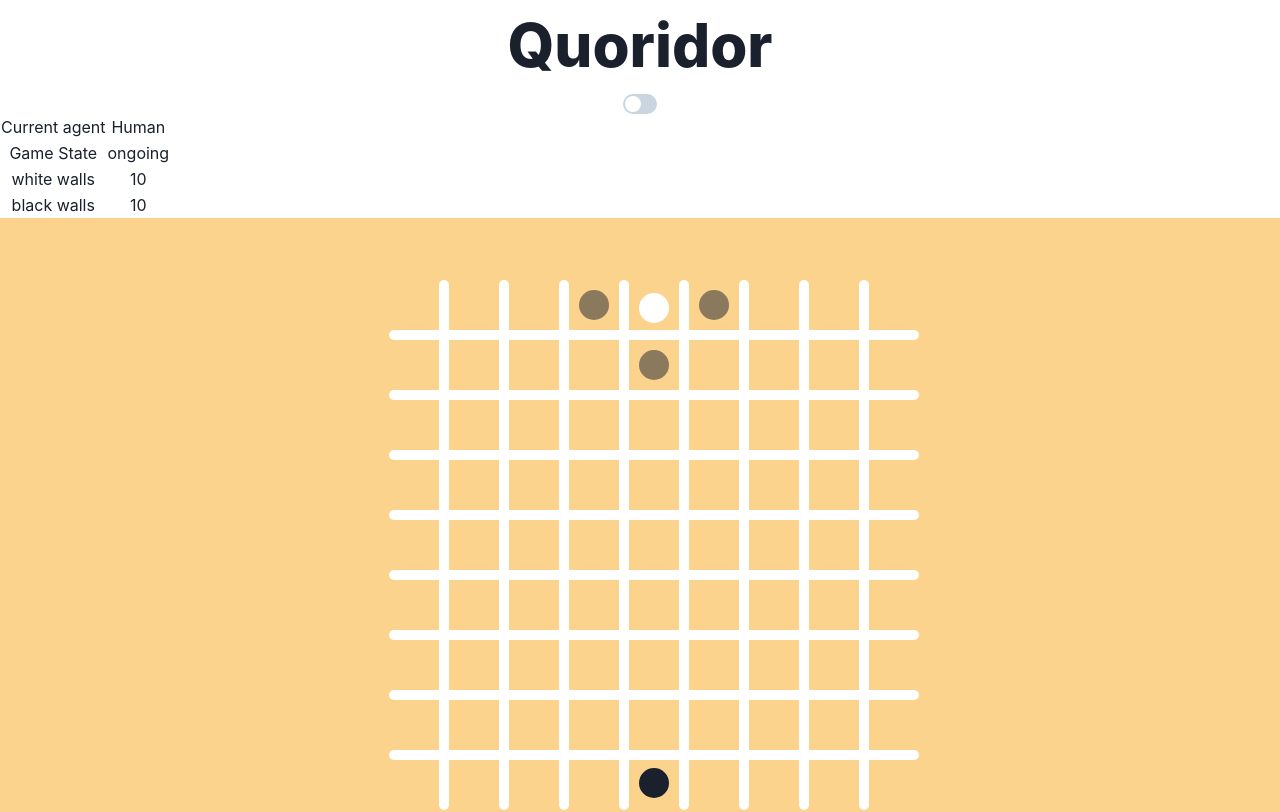
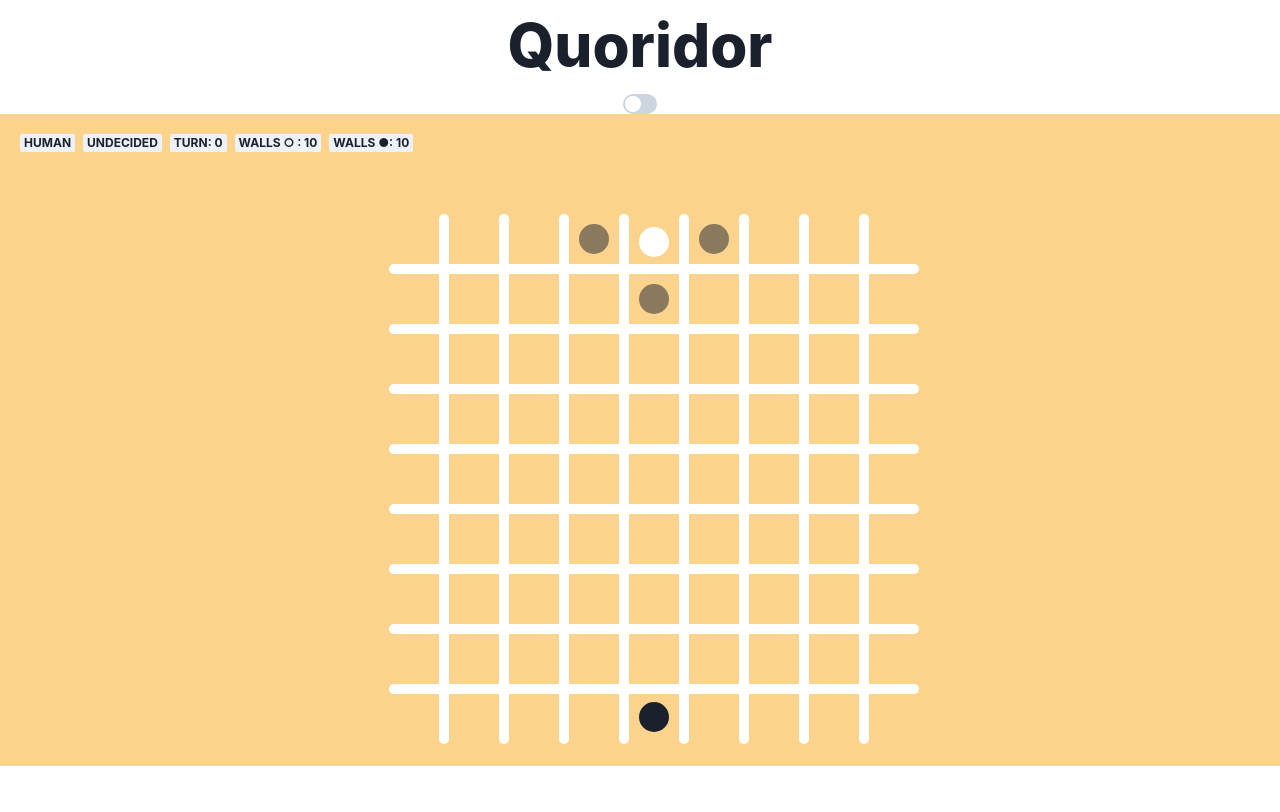
Before and after one commit to gottschali/quoridor-web, a React (Create React App) app: page / in a window 1280 px wide. Both pictures are taken after a click on the button "Create Game". Built offline with nearby package versions, Linux system fonts and the light colour scheme.

Commit message:
Movehistory

```diff
--- a/src/ui/GameController.tsx
+++ b/src/ui/GameController.tsx
@@ -1,4 +1,4 @@
-import { Switch } from "@chakra-ui/react";
+import { Badge, Box, CircularProgress, Flex, Spacer, Stack, Switch } from "@chakra-ui/react";
 import { useEffect, useState } from "react";
 import { Agent } from "../agents/Agent";
 import { HumanAgent } from "../agents/HumanAgent";
@@ -6,6 +6,7 @@ import { Move } from "../quoridor/Move";
 import { Player } from "../quoridor/Player";
 import { Notation } from "../quoridor/State";
 import { Agents, GameSetup } from "./GameSetup";
+import { MoveHistory } from "./MoveHistory";
 import { QuoridorBoard } from "./QuoridorBoard";
 import { useGame } from "./useGame";
 
@@ -50,6 +51,22 @@ export function GameController() {
         }
     }
 
+    const [thinking, setThinking] = useState<boolean>(false);
+
+    const think = async () => {
+        if (currentAgent.getMove && !game.state.isGameOver()) {
+            console.log("Automatically getting move")
+            setThinking(true);
+            await new Promise(r => setTimeout(r, 50));
+            submitMove(currentAgent.getMove(game.state));
+            setThinking(true);
+        }
+    }
+
+    useEffect(() => {
+        think();
+    }, [game.turn, currentAgent]);
+
     const createGame = () => {
         console.log('Creating game');
         // TODO: Actually reset the game!
@@ -67,10 +84,26 @@ export function GameController() {
             {!creating &&
              <div>
              <Switch checked={showSettings} onChange={()=>setShowSettings(!showSettings)} />
-             <QuoridorBoard  controlled={controlled}
-                            agent={currentAgent}
-                            game={game}
-                            submitMove={submitMove} />
+                <Box w="100%" p={5} className='board-container' bg="orange.200">
+                    <Stack direction='row'>
+                        <Badge>
+                            {currentAgent.name} {thinking && <CircularProgress isIndeterminate color='green.300' />}
+                        </Badge>
+                        {game.state.isGameOver()
+                        ? <Badge> Winner: {game.state.winner() === Player.white ? "○" : "●" }</Badge>
+                         : <Badge> undecided </Badge>
+                        }
+                        <Badge>turn: {game.turn} </Badge>
+                        <Badge>walls ○ : {game.state.wallsAvailable[Player.white]} </Badge>
+                        <Badge>walls ●: {game.state.wallsAvailable[Player.black]} </Badge>
+                    </Stack>
+
+                    <QuoridorBoard  controlled={controlled}
+                                    agent={currentAgent}
+                                    game={game}
+                                    submitMove={submitMove} />
+             </Box>
+                <MoveHistory history={game.history} restoreHistory={game.restoreHistory} />
              </div>}
 
         </div>
--- a/src/ui/MoveHistory.tsx
+++ b/src/ui/MoveHistory.tsx
@@ -1,15 +1,20 @@
-import { Move } from "../quoridor/Move";
+import { ListItem, OrderedList } from "@chakra-ui/react";
+import { Notation } from "../quoridor/State";
 
 interface props {
-    history: Move[],
+    history: Notation[],
     restoreHistory: (i: number) => void;
 }
 export function MoveHistory({history, restoreHistory}: props)  {
 
-    return <ol>
+    return <OrderedList>
                 {history.map((move, i) => (
-                    <li key={i} > <button onClick={() => restoreHistory(i)}> {JSON.stringify(move)} </button></li>
+                    <ListItem key={i}>
+                        <button onClick={() => restoreHistory(i)}>
+                            {move}
+                        </button
+                    ></ListItem>
                 ))}
-            </ol>
+            </OrderedList>
 
 }
--- a/src/ui/QuoridorBoard.tsx
+++ b/src/ui/QuoridorBoard.tsx
@@ -1,7 +1,7 @@
-import { Box, Center, Table, TableContainer, Tbody, Td, Thead, Tr } from "@chakra-ui/react";
+import { Badge, Box, Stack, Table, TableContainer, Tbody, Td, Thead, Tr } from "@chakra-ui/react";
 import { Dispatch, useEffect, useRef, useState } from "react"
 import { Agent } from "../agents/Agent";
-import { Move, Orientation, WallMove } from "../quoridor/Move";
+import { Orientation, WallMove } from "../quoridor/Move";
 import { Player } from "../quoridor/Player";
 import { posToString, moveToNotation, Notation, State, Pos } from "../quoridor/State";
 import './Game.css';
@@ -128,57 +128,18 @@ function MoveablePawn({player, position}: {player: Player, position: Pos}) {
 
 export function QuoridorBoard({controlled, game, submitMove, agent}: Props) {
     // const {state, restoreHistory, turn, step, proposeMove, matrix, history} = game;
-    const {state, matrix} = game;
+    const {state, matrix, turn} = game;
     // We use sentinel impossible values here
     const [wall0, setWall0] = useState<Pos>([-1, -1]);
     const [wall1, setWall1] = useState<Pos>([-2, -2]);
     const [wall2, setWall2] = useState<Pos>([-3, -3]);
-    const [thinking, setThinking] = useState<boolean>(false);
-
-    const think = async () => {
-        if (agent.getMove && !state.isGameOver()) {
-            console.log("Automatically getting move")
-            setThinking(true);
-            await new Promise(r => setTimeout(r, 50));
-            submitMove(agent.getMove(state));
-            setThinking(true);
-        }
-    }
-
-    useEffect(() => {
-        think();
-    }, [game.turn, agent]);
 
     const proposeProxy = (c: Pos) => {
         submitMove(posToString(c))
     }
 
     return (
-        <div className='board-container'>
-            <Box display="flex" alignItems="center">
-                <table className='gameInfo'>
-                    {/* <button onClick={() => step()}> {turn} </button> */}
-                    <tbody>
-                        <tr>
-                            <td> Current agent </td>
-                            <td> {agent.name} {thinking && ' thinking...'}</td>
-                        </tr>
-                        <tr>
-                            <td> Game State </td>
-                            <td> {state.isGameOver() ? state.winner() : 'ongoing'}</td>
-                        </tr>
-                        <tr>
-                            <td> white walls </td>
-                            <td> {state.wallsAvailable[0]} </td>
-                        </tr>
-                        <tr>
-                            <td> black walls </td>
-                            <td> {state.wallsAvailable[1]} </td>
-                        </tr>
-                    </tbody>
-                </table>
-            </Box>
-            <TableContainer className='board' width="100%" bg="orange.200">
+            <TableContainer className='board'>
                 <Table variant='unstyled' display='inline' className='gameTable' cellSpacing={0}>
                     <Thead>
                         <MoveablePawn player={Player.white} position={state.pawnPositions[Player.white]}/>
@@ -227,7 +188,5 @@ export function QuoridorBoard({controlled, game, submitMove, agent}: Props) {
                     </Tbody>
                 </Table>
             </TableContainer>
-            {/* <MoveHistory history={history} restoreHistory={restoreHistory} /> */}
-        </div>
     )
 }
--- a/src/ui/useGame.tsx
+++ b/src/ui/useGame.tsx
@@ -93,6 +93,8 @@ export function useGame() {
         try {
             setState(stateHistory[index]);
             setIndex(index);
+            history.splice(index + 1, history.length-index);
+            setHistory(history);
         } catch {
            console.error("State history index out of range")
         }
```
